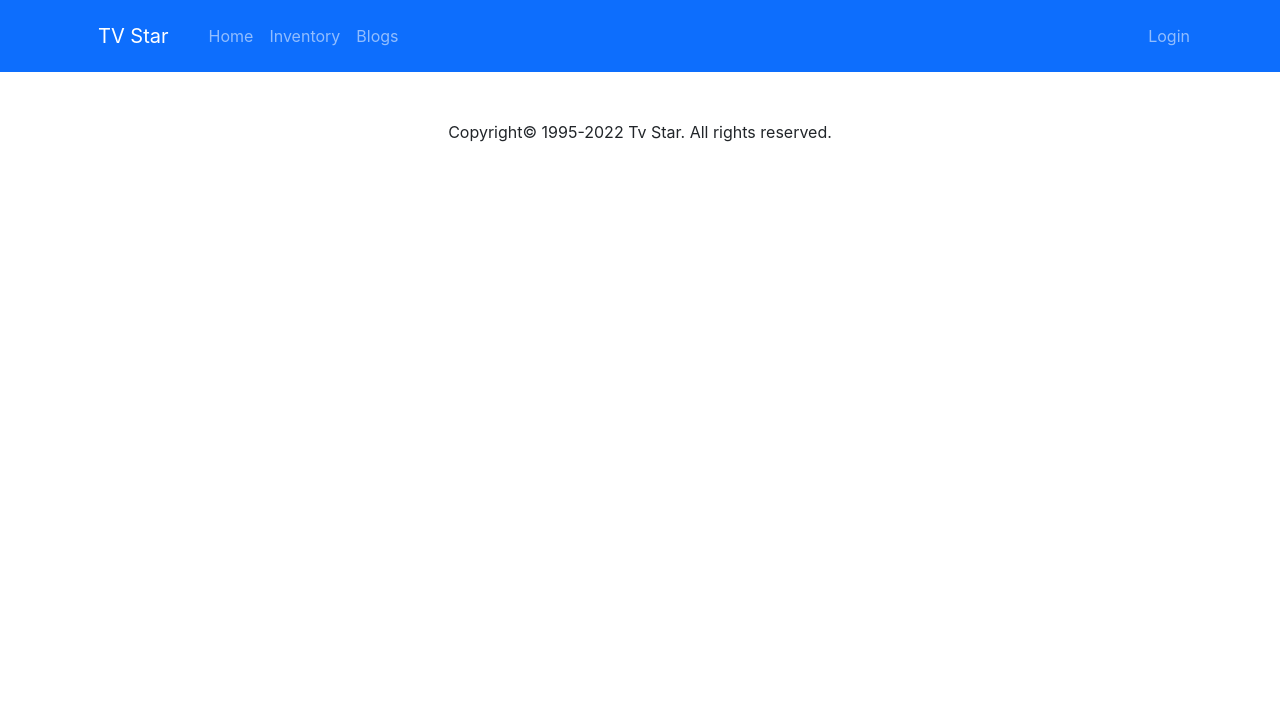
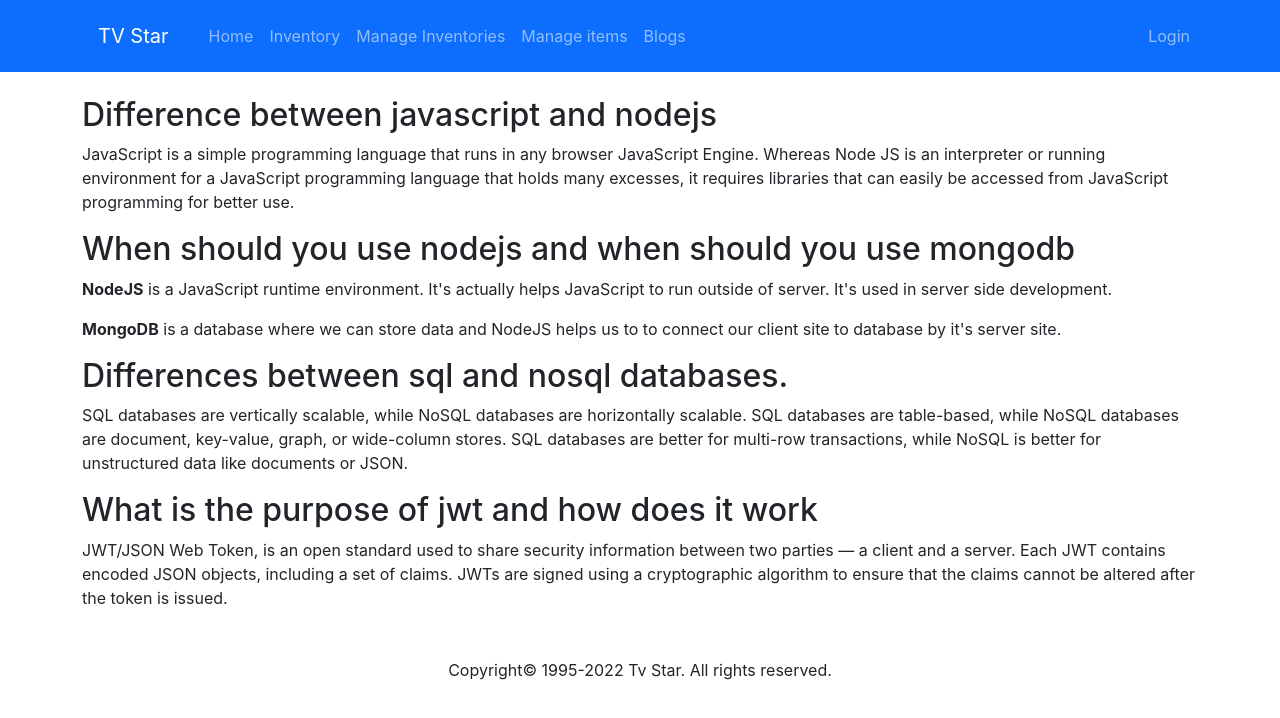
Before and after one commit to dev-sibli/warehouse-management-client-side, a React (Create React App) app: page /blogs in a window 1280 px wide. Shown: the top 718 px of the page. Built offline with nearby package versions, Linux system fonts and the light colour scheme; no server answers.

Commit message:
question answer in blogs

```diff
--- a/src/App.js
+++ b/src/App.js
@@ -1,6 +1,8 @@
 import { Route, Routes } from 'react-router-dom';
 import { ToastContainer } from 'react-toastify';
 import './App.css';
+import Blogs from './Pages/Blogs/Blogs';
+import Home from './Pages/Home/Home/Home';
 import Login from './Pages/Login/Login/Login';
 import Register from './Pages/Login/Register/Register';
 import Footer from './Pages/Shared/Footer/Footer';
@@ -11,8 +13,13 @@ function App() {
     <div>
       <Header></Header>
       <Routes>
+        <Route path='/' element={<Home></Home>}></Route>
+        <Route path='/home' element={<Home></Home>}></Route>
+        <Route path='/blogs' element={<Blogs></Blogs>}></Route>
         <Route path='/login' element={<Login></Login>}></Route>
         <Route path='/register' element={<Register></Register>}></Route>
+
+
       </Routes>
       <ToastContainer />
       <Footer></Footer>
--- /dev/null
+++ b/src/Pages/Blogs/Blogs.js
@@ -0,0 +1,19 @@
+import React from 'react';
+
+const Blogs = () => {
+    return (
+        <div className='container'>
+            <h2>Difference between javascript and nodejs</h2>
+            <p>JavaScript is a simple programming language that runs in any browser JavaScript Engine. Whereas Node JS is an interpreter or running environment for a JavaScript programming language that holds many excesses, it requires libraries that can easily be accessed from JavaScript programming for better use.</p>
+            <h2>When should you use nodejs and when should you use mongodb</h2>
+            <p><strong>NodeJS</strong> is a JavaScript runtime environment. It's actually helps JavaScript to run outside of server. It's used in server side development.</p>
+            <p><strong>MongoDB</strong> is a database where we can store data and NodeJS helps us to to connect our client site to database by it's server site.</p>
+            <h2>Differences between sql and nosql databases.</h2>
+            <p>SQL databases are vertically scalable, while NoSQL databases are horizontally scalable. SQL databases are table-based, while NoSQL databases are document, key-value, graph, or wide-column stores. SQL databases are better for multi-row transactions, while NoSQL is better for unstructured data like documents or JSON.</p>
+            <h2>What is the purpose of jwt and how does it work</h2>
+            <p>JWT/JSON Web Token, is an open standard used to share security information between two parties — a client and a server. Each JWT contains encoded JSON objects, including a set of claims. JWTs are signed using a cryptographic algorithm to ensure that the claims cannot be altered after the token is issued.</p>
+        </div>
+    );
+};
+
+export default Blogs;
--- /dev/null
+++ b/src/Pages/Home/Home/Home.js
@@ -0,0 +1,13 @@
+import React from 'react';
+import Service from '../Service/Service';
+
+const Home = () => {
+    return (
+        <div>
+            <h1>Home</h1>
+            <Service></Service>
+        </div>
+    );
+};
+
+export default Home;
--- /dev/null
+++ b/src/Pages/Home/Service/Service.js
@@ -0,0 +1,12 @@
+import React from 'react';
+
+const Service = (props) => {
+    console.log(props);
+    return (
+        <div>
+            <h1>Hello</h1>
+        </div>
+    );
+};
+
+export default Service;
--- a/src/Pages/Shared/Header/Header.js
+++ b/src/Pages/Shared/Header/Header.js
@@ -30,6 +30,12 @@ const Header = () => {
                             <Nav.Link as={Link} to="inventory">
                                 Inventory
                             </Nav.Link>
+                            <Nav.Link as={Link} to="manage-inventories">
+                                Manage Inventories
+                            </Nav.Link>
+                            <Nav.Link as={Link} to="manage-items">
+                                Manage items
+                            </Nav.Link>
                             <Nav.Link as={Link} to="blogs">
                                 Blogs
                             </Nav.Link>
```
Also changed, not shown: src/Pages/Home/Services/Services.js (added, +20 -0 lines), src/Pages/Login/Register/Register.js (+1 -6 lines).
